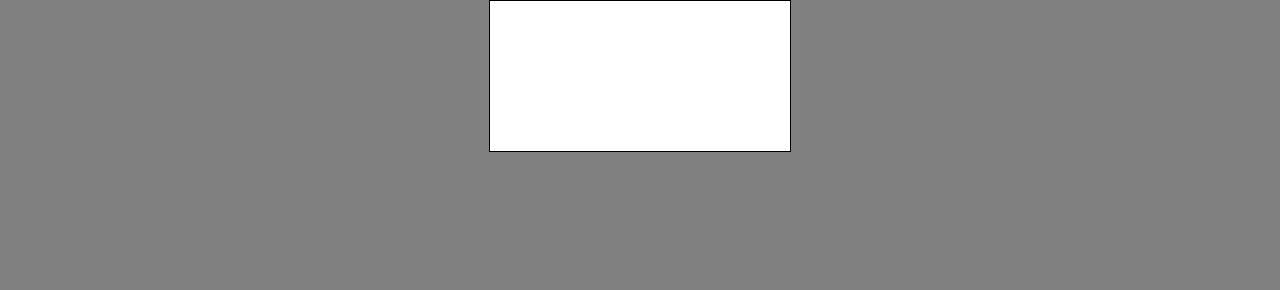
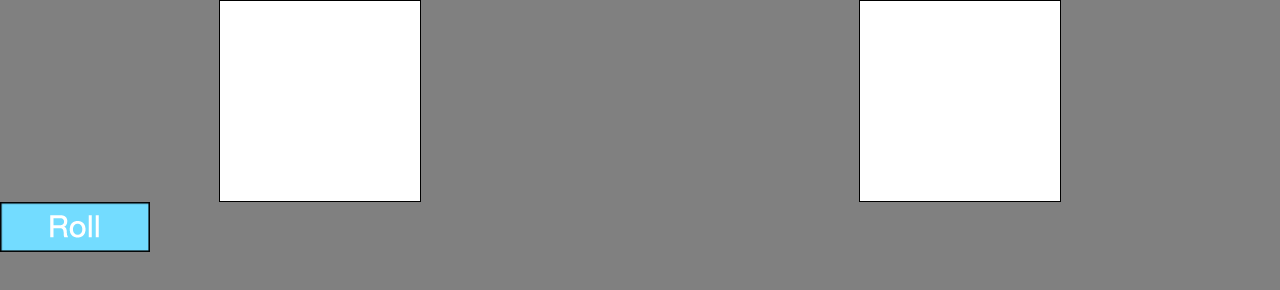
Before and after one commit to YutaImaizumi/COMP1073-W2017-FinalExam-200333869, a website: page index.html in a window 1280 px wide. Drawn offline with Linux system fonts and the light colour scheme.

Commit message:
Setting base layout

```diff
--- a/Content/app.css
+++ b/Content/app.css
@@ -1,3 +1,11 @@
+/*This is my portional original JavaScript data (Final Exam on COMP1073).
+The Dice Roller
+File name : app.css
+Author's name : Yuta Imaizumi #200333869
+Web site name : Intro To CreateJS*/
+
+
+
 /* custom CSS Lives Here */
 body {
   background-color: grey;
@@ -8,7 +16,7 @@ body {
   width: 100%;
 }
 
-#canvas {
+#canvas1, #canvas2 {
   background-color: white;
   margin: 0 auto;
   border: 1px Solid black;
--- a/index.html
+++ b/index.html
@@ -1,3 +1,10 @@
+<!--This is my portional original JavaScript data (Final Exam on COMP1073).
+  The Dice Roller
+  File name : index.html
+  Author's name : Yuta Imaizumi #200333869
+  Web site name : Intro To CreateJS-->
+
+
 <!DOCTYPE html>
 <html lang="en">
 <head>
@@ -10,9 +17,10 @@
 </head>
 <body>
   <div id="MainContent">
-    <canvas id="canvas"></canvas>
+    <canvas id="canvas1" width="200px" height="200px"></canvas>
+    <canvas id="canvas2" width="200px" height="200px"></canvas>
   </div>
-
+  <img id="btn" src="Assets/images/rollButton.png">
   <!-- Scripts Section -------------------------------------------------- -->
 
   <!-- CreateJS Libraries -->
```
Also changed, not shown: Scripts/core/app.ts (+8 -0 lines), 1 other file.
